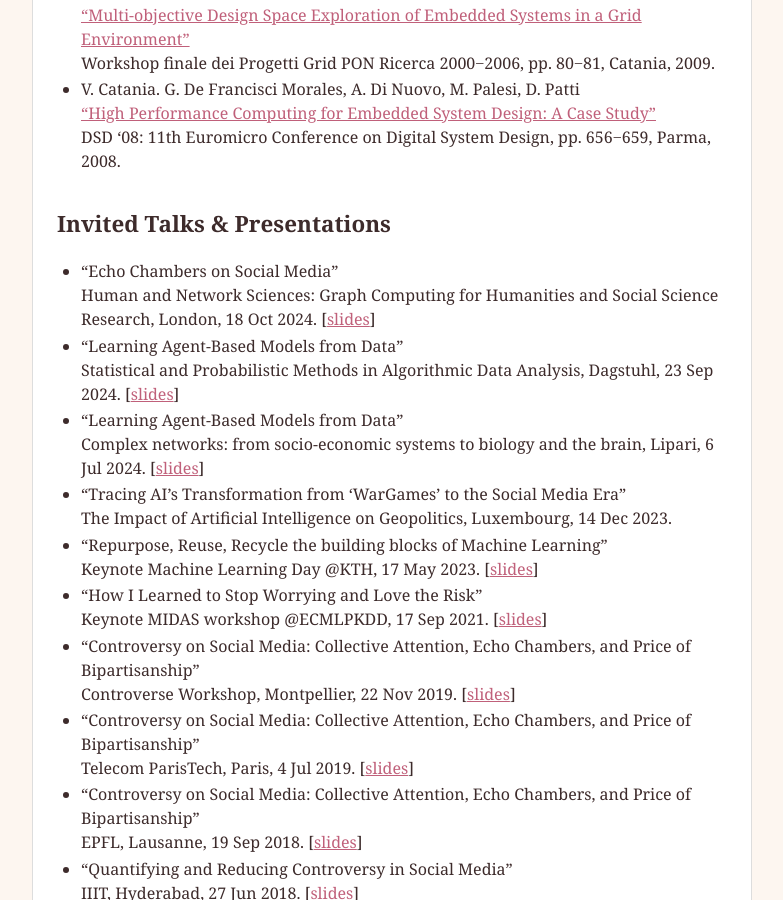
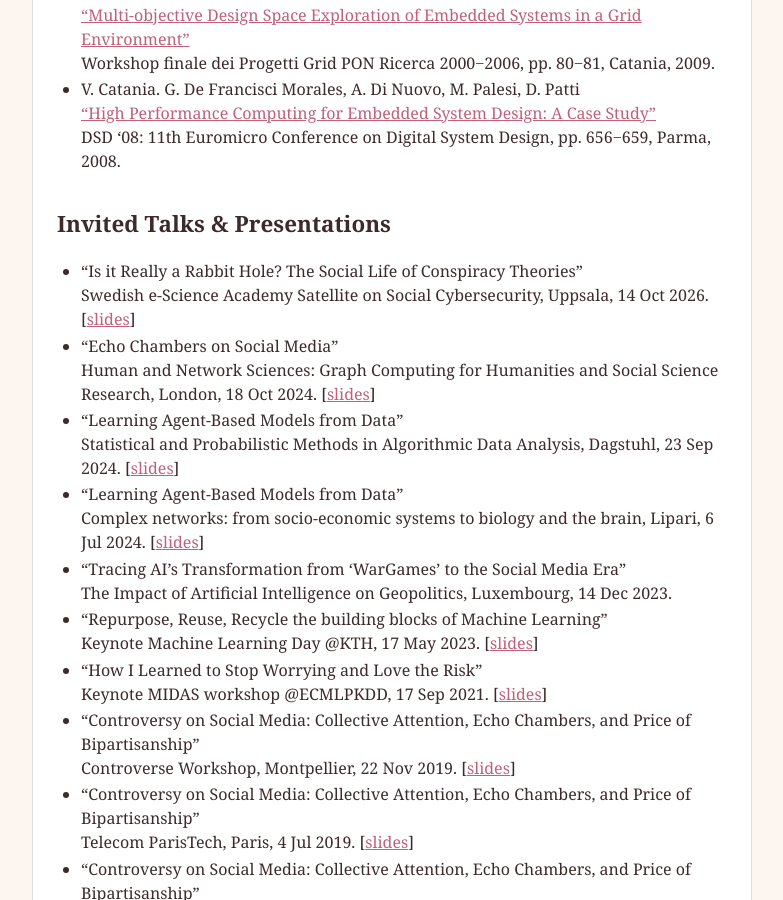
Before and after one commit to gdfm/gdfm.github.io, a Jekyll site: the page built from _pages/research.md, in a window 1280 px wide and 900 px high, scrolled down 13190 px. Shown: the whole window, without its empty margins (248-1031 px from the left). Built offline with Jekyll 4.4.1, drawn with Linux system fonts in a browser that asks for light colours.

Commit message:
talk at uppsala

```diff
--- a/_pages/research.md
+++ b/_pages/research.md
@@ -536,6 +536,8 @@ DSD '08: 11th Euromicro Conference on Digital System Design, pp. 656−659, Par
 
 ## Invited Talks & Presentations
 
+- “Is it Really a Rabbit Hole? The Social Life of Conspiracy Theories”
+Swedish e-Science Academy Satellite on Social Cybersecurity, Uppsala, 14 Oct 2026. [[slides](https://speakerdeck.com/gdfm/is-it-really-a-rabbit-hole-the-social-life-of-conspiracy-theories)]
 - “Echo Chambers on Social Media”
 Human and Network Sciences: Graph Computing for Humanities and Social Science Research, London, 18 Oct 2024. [[slides](https://speakerdeck.com/gdfm/echo-chambers-on-social-media)]
 - “Learning Agent-Based Models from Data”
```
